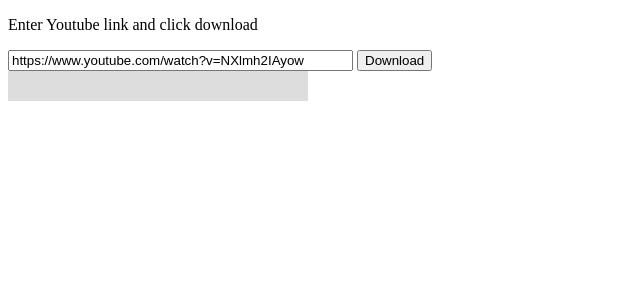
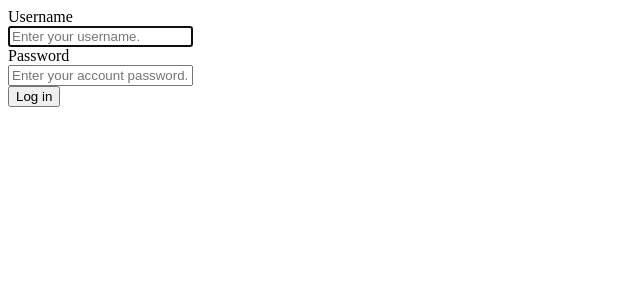
Before and after one commit to Schwortz/video_downloader, a Flask app: page / in a window 1280 px wide. Shown: the top 300 px of the page, without its empty margins (0-640 px from the left). Run offline with Flask 2, Linux system fonts and the light colour scheme.

Commit message:
session login

```diff
--- a/server/flask_app.py
+++ b/server/flask_app.py
@@ -1,11 +1,40 @@
 import downloader
-from flask import Flask, request, render_template, send_file, json
+from flask import Flask, request, render_template, send_file, json, session, redirect
 import os
 app = Flask(__name__)
+app.secret_key = os.urandom(24)
+
+USERS = {
+    'Moshiko' : 'Admin',
+    'zivlet' : 'zivlet',
+}
 
 @app.route("/")
 def main():
     return render_template('index.html')
+
+@app.before_request
+def before_request():
+    print(request.endpoint)
+    if 'user' not in session and request.endpoint not in ('main', 'login'):
+        return redirect('')
+
+@app.route("/index")
+def index():
+    return render_template('home.html')
+
+
+@app.route("/login", methods= ['POST'])
+def login():
+    user = request.form['user']
+    password = request.form['pass']
+    user_pass = USERS.get(user, None)
+    print('loggin with %s:%s' % (user, password))
+    print('pasword is %s' % (user_pass))
+    if user_pass is not None and password == user_pass:
+        session['user'] = user
+        return redirect('/index')
+    return redirect('')
 
 def test_url(url):
     if not url:
@@ -78,4 +107,4 @@ def get_cwd():
 
 
 if __name__ == '__main__':
-    app.run(host="0.0.0.0", port=80)
+    app.run(host="0.0.0.0", port=80, debug=True)
--- a/server/templates/index.html
+++ b/server/templates/index.html
@@ -1,111 +1,40 @@
 <!DOCTYPE html>
-<html>
-<style>
-    #myProgress {
-        width: 300px;
-        background-color: #ddd;
-    }
 
-    #myBar {
-        width: 0%;
-        height: 30px;
-        background-color: #4CAF50;
-    }
-    #main_div {
-        width: 50%;
-    }
+<html lang="en" dir="ltr">
 
-</style>
+<head>
+
+</head>
 
 <body>
-
-    <div id="main_div">
-        <p>Enter Youtube link and click download</p>
-        <input size="40" id='yt_url' value='https://www.youtube.com/watch?v=NXlmh2IAyow' />
-        <button onclick="download_file()">Download</button>
-
-        <div id="myProgress">
-            <div id="myBar">
+    <div id="forms">
+        <form novalidate id="login_form" action="/login" method="post" target="_top" style="visibility:">
+            <div class="input-req-login">
+                <label for="user">Username</label>
+            </div>
+            <div class="input-field-login icon username-container">
+                <input name="user" id="user" autofocus="autofocus" value="" placeholder="Enter your username." class="std_textbox" type="text"
+                    tabindex="1" required>
+            </div>
+            <div class="input-req-login login-password-field-label">
+                <label for="pass">Password</label>
+            </div>
+            <div class="input-field-login icon password-container">
+                <input name="pass" id="pass" placeholder="Enter your account password." class="std_textbox" type="password" tabindex="2"
+                    required>
+            </div>
+            <div class="controls">
+                <div class="login-btn">
+                    <button name="login" type="submit" id="login_submit" tabindex="3">Log in</button>
+                </div>
 
             </div>
-        </div>
+            <div class="clear" id="push"></div>
+        </form>
+        <!--CLOSE forms -->
     </div>
-
-    <script>
-        function set_progress(percent) {
-            var elem = document.getElementById("myBar");
-            elem.style.width = percent + '%';
-            var prog_label = document.getElementById("progress_label");
-            elem.innerText = percent + '%';
-        }
-    </script>
-
-    <script>
-        function sleep(ms) {
-            return new Promise(resolve => setTimeout(resolve, ms));
-        }
-
-        function progress_loop() {
-            console.log('progress_loop')
-            $.ajax({
-                url: "check_progress",
-                type: 'GET',
-                success: function (res) {
-                    var _json = JSON.parse(res)
-                    if (_json.error)
-                        return _json.error
-
-                    var percent = _json.percent;
-                    var is_done = _json.is_done;
-                    update_progress(percent);
-
-                    if (is_done)
-                        get_file()
-                    else{
-                        var rand = Math.random()
-                        var timeout = 1000 + 500*rand;
-                        setTimeout(progress_loop, timeout);
-                    }
-
-
-                    //window.location.href = 'get_file?fp=' + fp + '&title=' + title;
-                }
-            });
-        }
-        function update_progress(progress) {
-            console.log(progress);
-            set_progress(progress);
-        }
-        function get_file() {
-            window.location.href = 'get_file';
-        }
-    </script>
-
-    <script>
-        function download_file() {
-            url = document.getElementById('yt_url').value;
-            console.log('url: ' + url);
-            $.ajax({
-                url: "download_file?url=" + url,
-                type: 'GET',
-                success: function (res) {
-                    var _json = JSON.parse(res)
-                    if (_json.error)
-                        return _json.error
-                    var fp = _json.fp;
-                    var title = _json.title;
-                    progress_loop();
-                    //window.location.href = 'get_file?fp=' + fp + '&title=' + title;
-                }
-            });
-        }
-    </script>
-
 </body>
 
 
-<head>
-    <script src="https://ajax.googleapis.com/ajax/libs/jquery/3.3.1/jquery.min.js"></script>
-</head>
 
 </html>
```
Also changed, not shown: server/templates/home.html (added, +111 -0 lines).
